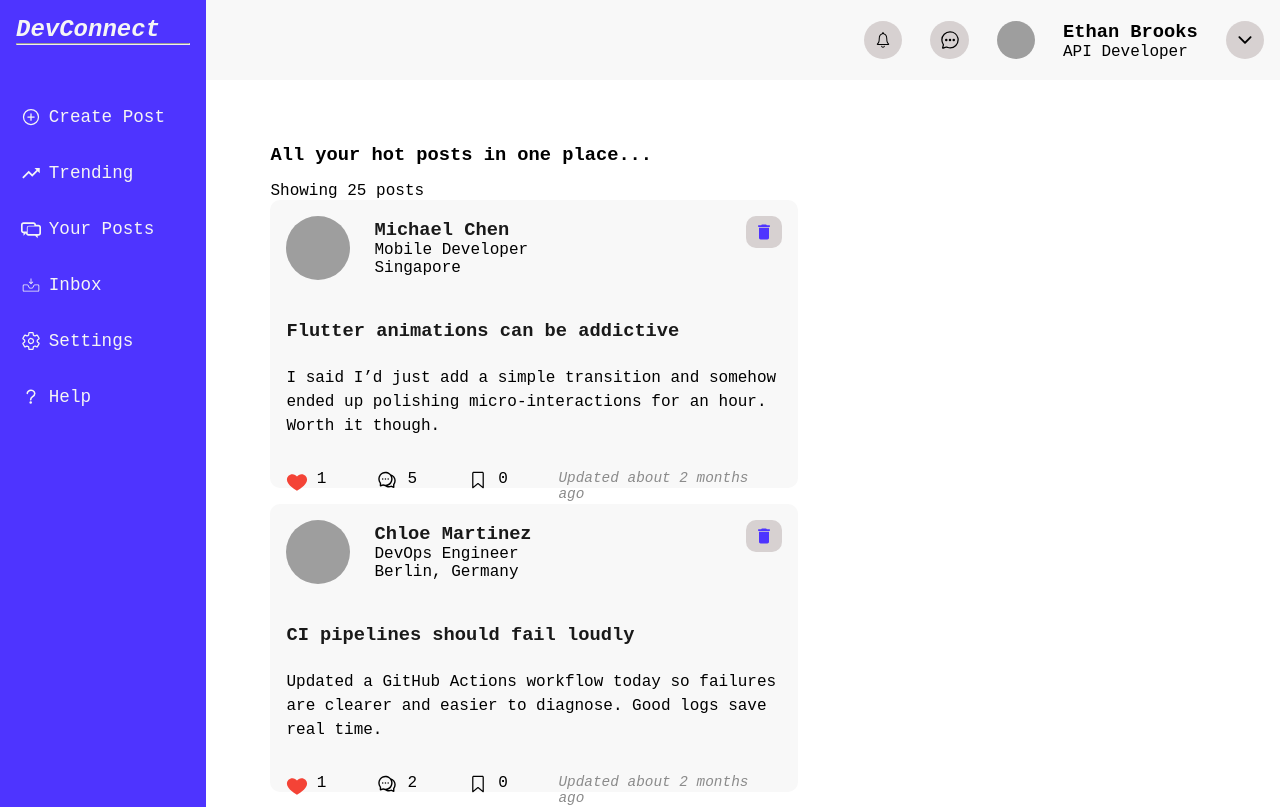
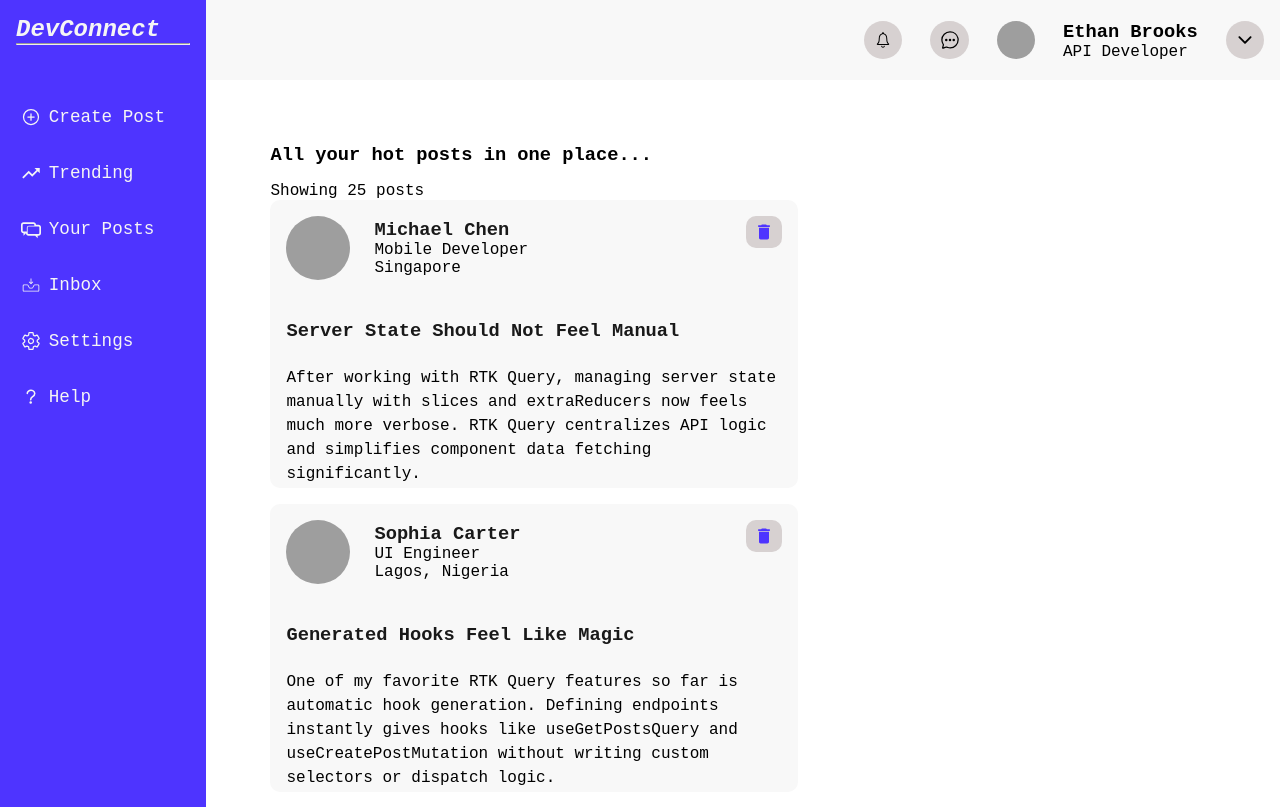
Before and after one commit to larryking01/CodeOrbit, a React (Create React App) app: page /home in a window 1280 px wide. Shown: the top 807 px of the page. Built offline with nearby package versions, Linux system fonts and the light colour scheme; data requests are answered from the project's data file; grey boxes are pictures that could not be loaded.

Commit message:
feat(posts): implement sorting to show most recent posts on top of older ones

```diff
--- a/db/data.json
+++ b/db/data.json
@@ -387,11 +387,11 @@
       "userId": "103",
       "createdAt": "2026-05-13T15:16:15.846Z",
       "reactions": {
-        "numberOfLikes": 0,
+        "numberOfLikes": 1,
         "numberOfComments": 0,
         "numberOfBookmarks": 0,
         "isBookmarked": false,
-        "isLiked": false
+        "isLiked": true
       }
     },
     {
@@ -415,11 +415,11 @@
       "userId": "105",
       "createdAt": "2026-05-13T15:17:31.518Z",
       "reactions": {
-        "numberOfLikes": 0,
+        "numberOfLikes": 1,
         "numberOfComments": 0,
         "numberOfBookmarks": 0,
         "isBookmarked": false,
-        "isLiked": false
+        "isLiked": true
       }
     },
     {
@@ -429,11 +429,11 @@
       "userId": "103",
       "createdAt": "2026-05-13T15:19:35.018Z",
       "reactions": {
-        "numberOfLikes": 0,
+        "numberOfLikes": 1,
         "numberOfComments": 0,
         "numberOfBookmarks": 0,
         "isBookmarked": false,
-        "isLiked": false
+        "isLiked": true
       }
     },
     {
@@ -471,11 +471,11 @@
       "userId": "101",
       "createdAt": "2026-05-13T15:21:24.331Z",
       "reactions": {
-        "numberOfLikes": 0,
+        "numberOfLikes": 1,
         "numberOfComments": 0,
         "numberOfBookmarks": 0,
         "isBookmarked": false,
-        "isLiked": false
+        "isLiked": true
       }
     },
     {
@@ -513,11 +513,11 @@
       "userId": "101",
       "createdAt": "2026-05-17T15:10:00.242Z",
       "reactions": {
-        "numberOfLikes": 0,
+        "numberOfLikes": 1,
         "numberOfComments": 0,
         "numberOfBookmarks": 0,
         "isBookmarked": false,
-        "isLiked": false
+        "isLiked": true
       }
     },
     {
@@ -527,11 +527,11 @@
       "userId": "102",
       "createdAt": "2026-05-17T15:13:21.572Z",
       "reactions": {
-        "numberOfLikes": 0,
+        "numberOfLikes": 1,
         "numberOfComments": 0,
         "numberOfBookmarks": 0,
         "isBookmarked": false,
-        "isLiked": false
+        "isLiked": true
       }
     },
     {
@@ -549,11 +549,11 @@
       }
     },
     {
-      "id": "KBknMpH0_0M",
+      "id": "-h2HhkEUVEc",
       "title": "Server State Should Not Feel Manual",
       "content": "After working with RTK Query, managing server state manually with slices and extraReducers now feels much more verbose. RTK Query centralizes API logic and simplifies component data fetching significantly.",
       "userId": "109",
-      "createdAt": "2026-05-17T15:15:29.054Z",
+      "createdAt": "2026-05-18T13:39:59.769Z",
       "reactions": {
         "numberOfLikes": 0,
         "numberOfComments": 0,
--- a/src/pages/home/home.jsx
+++ b/src/pages/home/home.jsx
@@ -2,7 +2,9 @@ import styles from './home.module.scss'
 import { useGetPostsQuery } from '../../store/features/api/apiSlice'
 import Post from '../../components/post/post'
 import LoadingIndicator from '../../components/loadingIndicator/loadingIndicator'
-import { useEffect } from 'react'
+import { useEffect, useState } from 'react'
+
+
 
 
 
@@ -13,14 +15,20 @@ import { useEffect } from 'react'
 
 const Home = () => {
 
+    const [ sortedPosts, setSortedPosts ] = useState([])
 
     const { data: posts = [], isLoading } = useGetPostsQuery()
 
     useEffect(() => {
+        let sorted = posts.slice().sort((a,b) => new Date(b.createdAt) - new Date(a.createdAt))
+        setSortedPosts( sorted )
+
         console.log("posts = ", posts)
+        console.log("sorted posts = ", sortedPosts)
     },[ posts ])
 
-    const renderedPosts = posts.map( post => (
+
+    const renderedPosts = sortedPosts.map( post => (
         <Post post={ post } key={ post.id }/>
     ))
 
```
